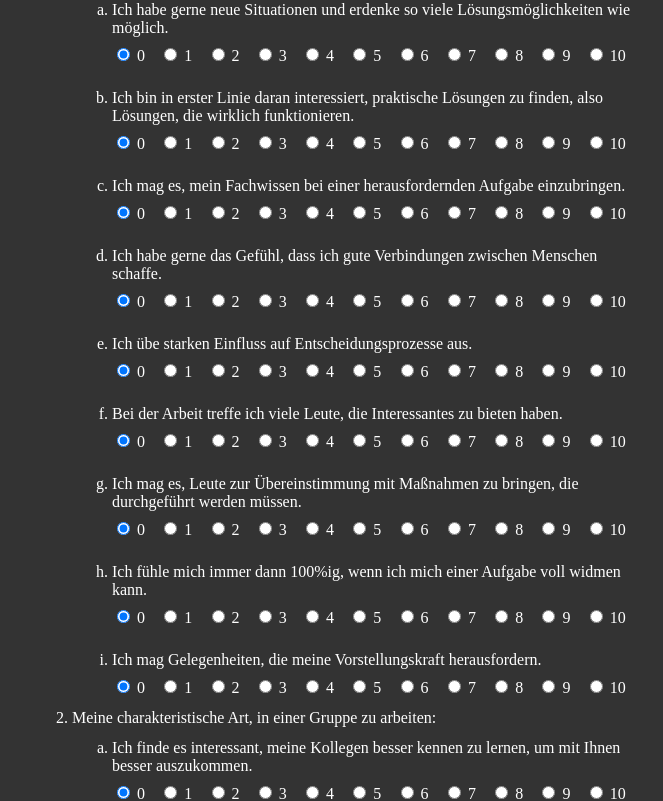
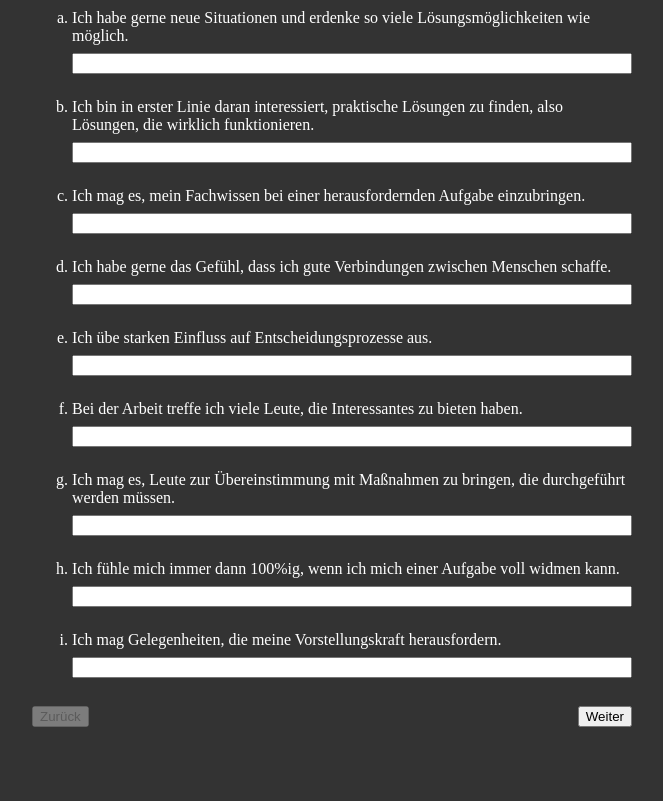
Before and after one commit to JohannesOster/icons-rollentest, a React (Create React App) app: page /#/ in a window 1280 px wide. Shown: the part 460-1261 px from the top of the page, without its empty margins (308-971 px from the left). After the commit the page ends 1195 px from the top, so only its background shows below. Built offline with nearby package versions, Linux system fonts and the light colour scheme.

Commit message:
Remove react-hook-form

```diff
--- a/src/Question.tsx
+++ b/src/Question.tsx
@@ -1,14 +1,14 @@
-import React, { forwardRef } from "react";
-import { RatingGroup } from "./RatingGroup";
+import React, { ChangeEvent, forwardRef } from "react";
 
 interface Props {
   id: string;
   question: string;
   answers: string[];
-  defaultValue?: number[];
+  value?: string[];
+  onChange: (event: ChangeEvent<HTMLInputElement>) => void;
 }
 export const Question = forwardRef<HTMLInputElement, Props>(
-  ({ id, question, answers, defaultValue }, ref) => {
+  ({ id, question, answers, value = [], onChange }, ref) => {
     return (
       <div>
         {question}
@@ -17,10 +17,12 @@ export const Question = forwardRef<HTMLInputElement, Props>(
             <li key={idx}>
               <div style={{ display: "grid", rowGap: "8px" }}>
                 {answer}
-                <RatingGroup
-                  name={id + "." + idx}
-                  defaultValue={(defaultValue || [])[idx] || 0}
-                  ref={ref}
+                <input
+                  onChange={onChange}
+                  type="number"
+                  name={`${id}.${idx}`}
+                  value={value[idx]}
+                  id={id}
                 />
               </div>
             </li>
--- a/src/RoleTest.tsx
+++ b/src/RoleTest.tsx
@@ -1,13 +1,16 @@
 import React, { useState } from "react";
 import { Question } from "./Question";
 import * as questions from "./data.json";
-import { useFieldArray, useForm } from "react-hook-form";
 import evaluationMatrix from "./evalutationMatrix";
+import { set } from "utils";
 
 export const RoleTest = () => {
   const [result, setResult] = useState<string | null>(null);
+  const [step, setStep] = useState(0);
 
-  const onSubmit = (values: any) => {
+  const onSubmit = (event) => {
+    event.preventDefault();
+
     const result = {
       K: 0,
       U: 0,
@@ -38,25 +41,23 @@ export const RoleTest = () => {
     );
 
     setResult(max.key);
+    console.log(max.key);
   };
 
-  const { register, handleSubmit, control, formState } = useForm<{
-    questions: number[][];
-  }>({
-    mode: "onChange",
-    defaultValues: {
+  const [values, setValues] = useState({
     questions: questions.questions.map(() =>
       Array(9)
         .fill(0)
-          .map(() => 0)
+        .map(() => "")
     ),
-    },
   });
 
-  const { fields } = useFieldArray({
-    control,
-    name: "questions",
-  });
+  const onChange = (event) => {
+    const { name, value } = event.target;
+    const vals = values;
+    set(vals, name, value);
+    setValues({ ...vals });
+  };
 
   return (
     <main>
@@ -92,28 +93,42 @@ export const RoleTest = () => {
       </header>
       <hr />
       {!result && (
-        <form onSubmit={handleSubmit(onSubmit)}>
-          <ul>
-            {fields.map((item, index) => (
-              <li key={item.id}>
+        <form onSubmit={onSubmit}>
           <Question
-                  ref={register()}
-                  id={`questions[${index}]`}
-                  defaultValue={item as number[]}
-                  question={questions.questions[index].description}
-                  answers={questions.questions[index].answers}
+            id={`questions.${step}`}
+            onChange={onChange}
+            value={values.questions[step]}
+            question={
+              step.toString() + ". " + questions.questions[step].description
+            }
+            answers={questions.questions[step].answers}
           />
-              </li>
-            ))}
-          </ul>
           <div style={{ display: "flex", justifyContent: "space-between" }}>
             <button
-              type="submit"
-              style={{ cursor: "pointer" }}
-              disabled={!(formState.isDirty && formState.isValid)}
+              type="button"
+              onClick={(event) => {
+                event.preventDefault();
+                setStep((curr) => curr - 1);
+              }}
+              disabled={step === 0}
             >
+              Zurück
+            </button>
+            {step < questions.questions.length - 1 ? (
+              <button
+                type="button"
+                onClick={(event) => {
+                  event.preventDefault();
+                  setStep((curr) => curr + 1);
+                }}
+              >
+                Weiter
+              </button>
+            ) : (
+              <button type="submit" style={{ cursor: "pointer" }}>
                 Auswerten
               </button>
+            )}
           </div>
         </form>
       )}
--- a/src/index.css
+++ b/src/index.css
@@ -10,14 +10,10 @@ main {
 }
 
 ul {
-  list-style: decimal;
-}
-
-ul ul {
   list-style: lower-alpha;
 }
 
-ul ul li {
+ul li {
   padding: 12px 0;
 }
 .radio-container {
--- /dev/null
+++ b/src/utils.ts
@@ -0,0 +1,20 @@
+/** Normalize path to only use dot notation
+ * (change path[1].path to path.1.path) */
+const normalizePath = (path: string) => {
+  if (!path) return "";
+  /* If the first path element is [] indexed
+   * it cannot be replaced by . but must be removed */
+  if (path[0] === "[") path = path.substr(1);
+  return path.replace("[", ".").replace("]", "");
+};
+
+export const set = (obj: any, path: string, value: string): any => {
+  const stack = normalizePath(path)
+    .split(".")
+    .filter((val) => val !== "");
+  while (stack.length > 1) {
+    obj = obj[stack.shift()!];
+  }
+  const help = stack.shift()!;
+  obj[help] = value;
+};
```
Lines whose indentation alone changed are shown as unchanged.
